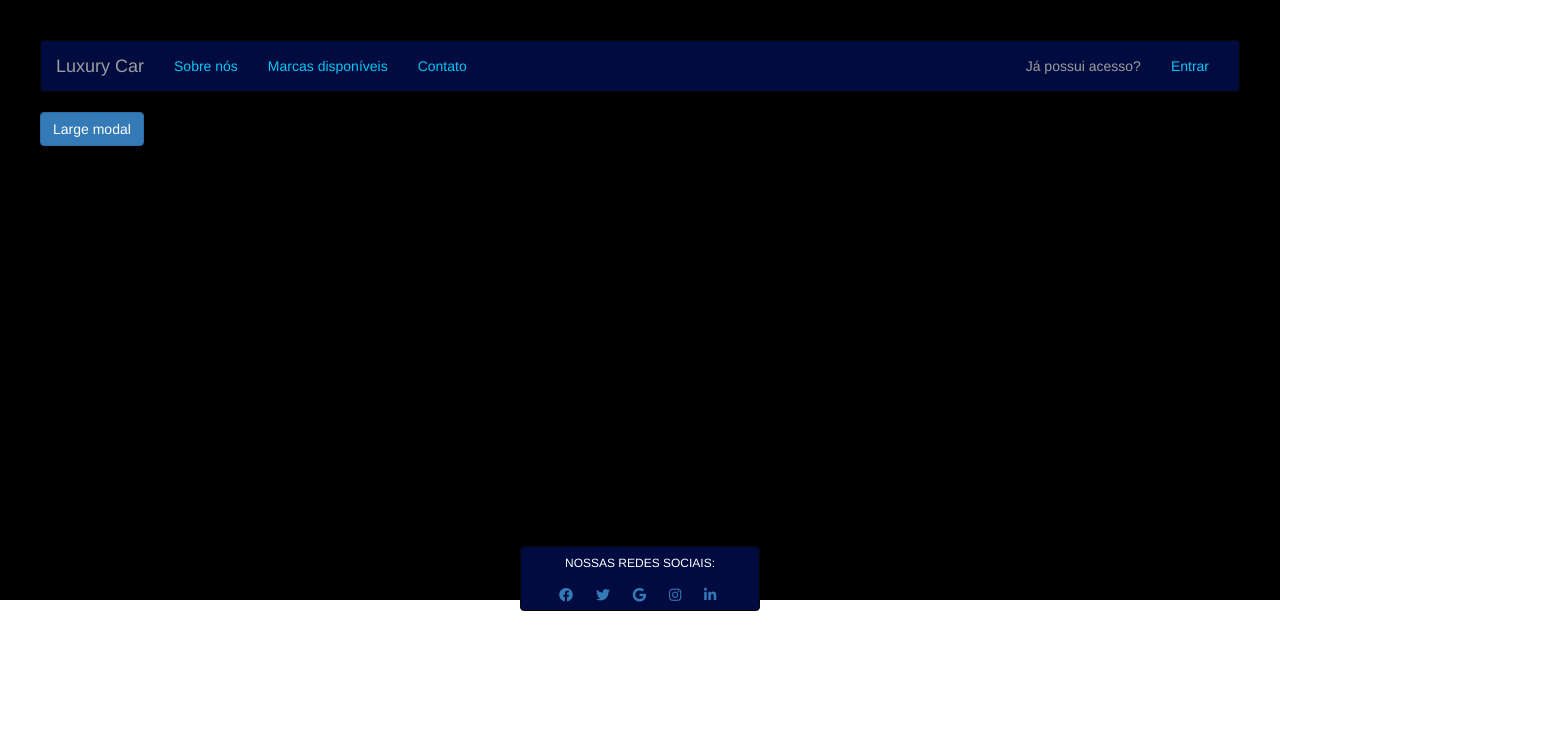
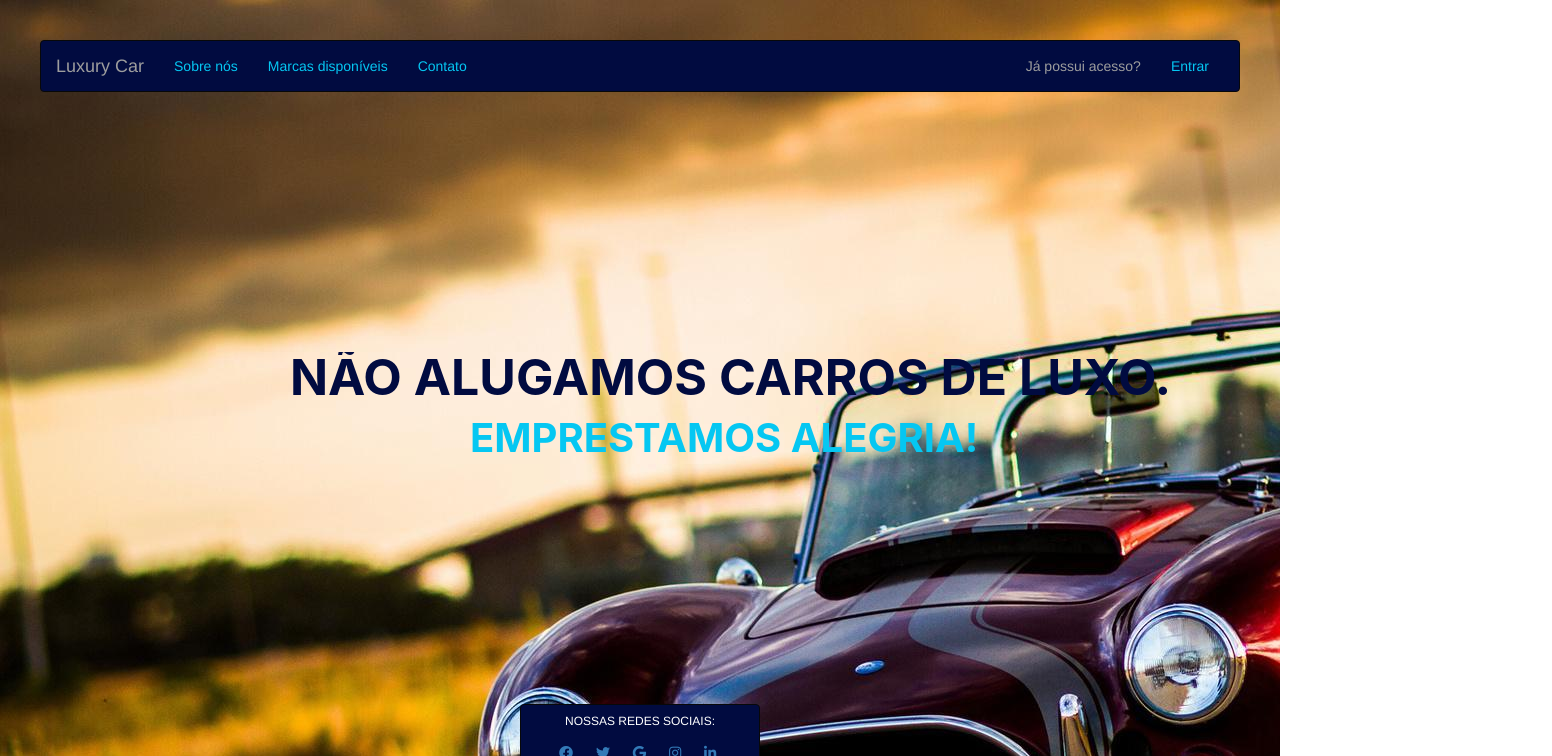
Before and after one commit to yanwiter/projetoFinal, an Angular app in the folder luxuryCar Angular/luxuryCar-Angular/: page /home in a window 1280 px wide. Shown: the top 756 px of the page, 1552 px wide, since content can reach past the window. Built offline with nearby package versions, Linux system fonts and the light colour scheme.

Commit message:
Estilização na pagina home

```diff
--- a/luxuryCar Angular/luxuryCar-Angular/angular.json
+++ b/luxuryCar Angular/luxuryCar-Angular/angular.json
@@ -1,5 +1,8 @@
 {
   "$schema": "./node_modules/@angular/cli/lib/config/schema.json",
+  "cli": {
+    "analytics": "b103b10e-9115-4f76-b8c0-a3f3c645ac0e"
+  },
   "version": 1,
   "newProjectRoot": "projects",
   "projects": {
--- a/luxuryCar Angular/luxuryCar-Angular/src/app/home/home.component.css
+++ b/luxuryCar Angular/luxuryCar-Angular/src/app/home/home.component.css
@@ -1,9 +1,9 @@
 body {
-  height: 600px;
+  height: 790px;
   width: 100%;
   background-repeat: no-repeat;
   padding: 40px;
-  background-color: black;
+  background-image: url(../../assets/imagens/amazing-car.jpg);
 }
 
 .navbar {
@@ -12,6 +12,52 @@ body {
 
 .navbar li a {
   color: #05C7F2;
+}
+
+.divMeio {
+  width: 100%;
+  padding-top: 220px;
+  padding-left: 20%;
+}
+
+.mercham {
+  color: #010B40;
+  line-height: 1.0;
+  font-size: 50px;
+  font-family: -apple-system, BlinkMacSystemFont, 'Segoe UI', Roboto, Oxygen, Ubuntu, Cantarell, 'Open Sans', 'Helvetica Neue', sans-serif;
+  margin: 2rem 1rem;
+  width: 40ch;
+  overflow: hidden;
+  white-space: nowrap;
+  animation: caret .5s step-end infinite alternate,
+    type 5s steps(23, end)
+}
+
+@keyframes type {
+  0% {
+    width: 0;
+  }
+
+}
+
+@keyframes caret {
+  50% {
+    box-shadow: .6em 0 0 transparent;
+  }
+}
+
+.merchamAzul {
+  padding-left: 180px;
+  color: #05C7F2;
+  line-height: 0.8;
+  font-size: 40px;
+  font-family: -apple-system, BlinkMacSystemFont, 'Segoe UI', Roboto, Oxygen, Ubuntu, Cantarell, 'Open Sans', 'Helvetica Neue', sans-serif;
+  margin: 2rem 1rem;
+  width: 35ch;
+  overflow: hidden;
+  white-space: nowrap;
+  animation: caret .5s step-end infinite alternate,
+    type 5s steps(23, end)
 }
 
 .h6Footer {
@@ -23,10 +69,10 @@ body {
   color: white;
   padding-left: 40%;
   width: 60%;
-  padding-top: 400px;
+  padding-top: 230px;
 }
 
-.icones{
+.icones {
   width: 100%;
 
   padding: 2%;
--- a/luxuryCar Angular/luxuryCar-Angular/src/app/home/home.component.html
+++ b/luxuryCar Angular/luxuryCar-Angular/src/app/home/home.component.html
@@ -31,14 +31,9 @@
     </div>
   </nav>
 
-<button type="button" class="btn btn-primary" data-toggle="modal" data-target=".bd-example-modal-lg">Large modal</button>
-
-<div class="modal fade bd-example-modal-lg" tabindex="-1" role="dialog" aria-labelledby="myLargeModalLabel" aria-hidden="true">
-  <div class="modal-dialog modal-lg">
-    <div class="modal-content">
-      ...
-    </div>
-  </div>
+<div class="divMeio">
+  <p class="mercham"><strong> NÃO ALUGAMOS CARROS DE LUXO.</strong></p>
+  <p class="merchamAzul"><strong>EMPRESTAMOS ALEGRIA!</strong></p>
 </div>
 
 
```
